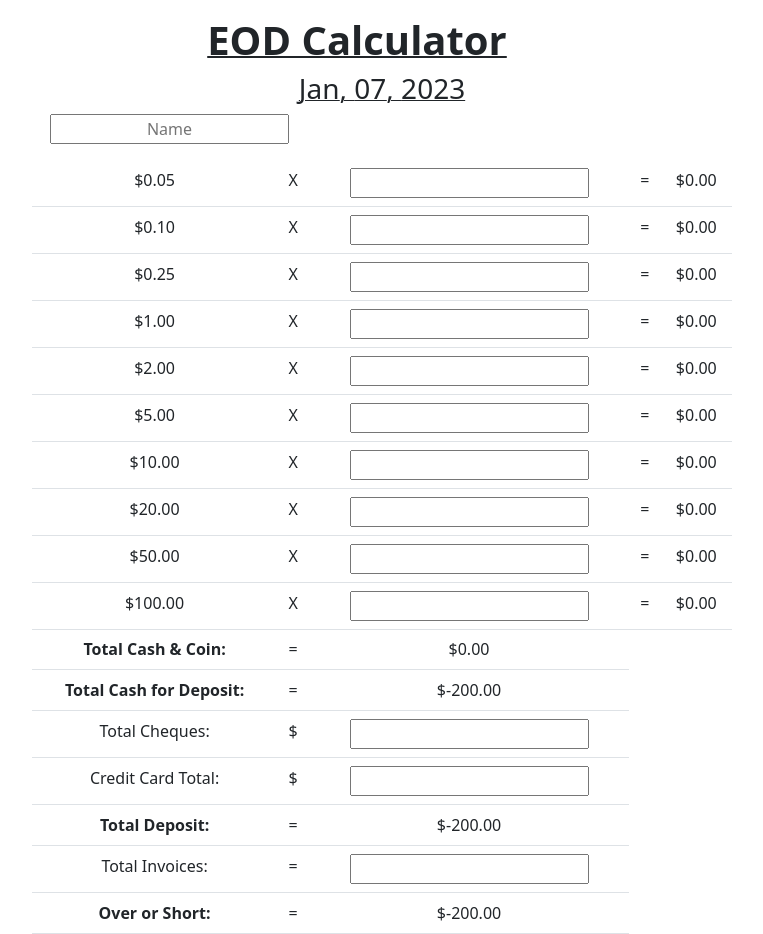
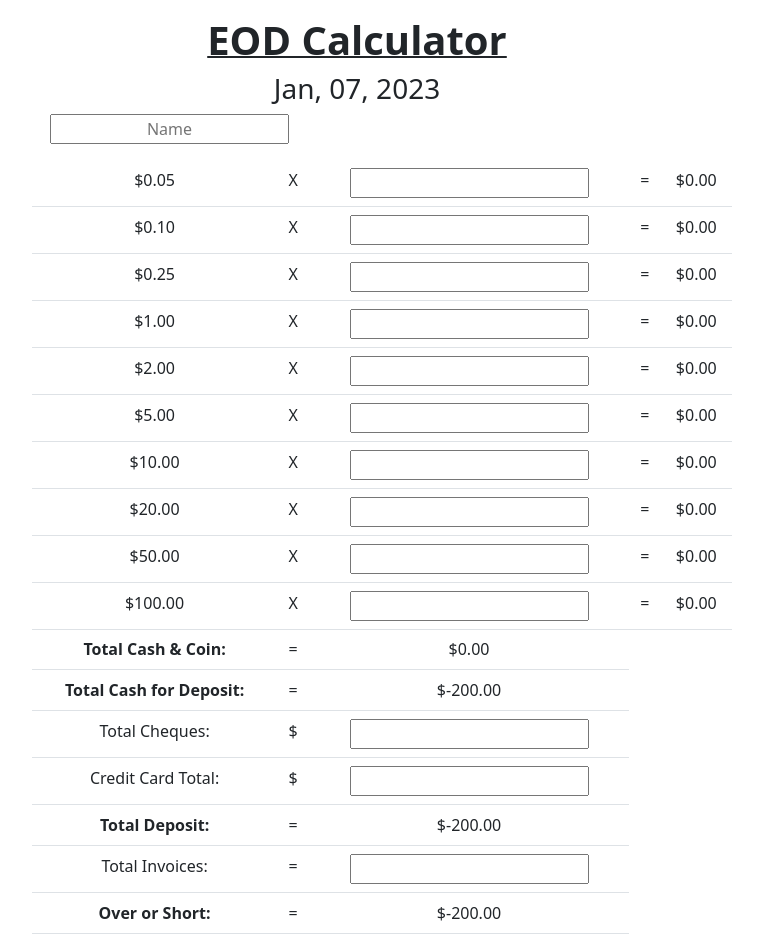
Before and after one commit to threnody5/end-of-day-calculator-react, a React (Create React App) app: page / in a window 1280 px wide. Shown: the whole page, without its empty margins (283-1046 px from the left). Built offline with nearby package versions, Linux system fonts and the light colour scheme.

Commit message:
correct recursion error to use Date component

```diff
--- a/src/components/Date/Date.jsx
+++ b/src/components/Date/Date.jsx
@@ -1,42 +1,40 @@
 /** @format */
 
-import React, { useEffect } from 'react';
+export default function () {
+  const monthName = [
+    'Jan',
+    'Feb',
+    'Mar',
+    'Apr',
+    'May',
+    'Jun',
+    'Jul',
+    'Aug',
+    'Sep',
+    'Oct',
+    'Nov',
+    'Dec',
+  ];
 
-export default function Date() {
-//   const monthName = [
-//     'Jan',
-//     'Feb',
-//     'Mar',
-//     'Apr',
-//     'May',
-//     'Jun',
-//     'Jul',
-//     'Aug',
-//     'Sep',
-//     'Oct',
-//     'Nov',
-//     'Dec',
-//   ];
+  const date = new Date();
 
-//   const date = new Date();
+  const year = date.getFullYear();
+  const month = date.getMonth();
+  let day = date.getDate();
 
-//   const year = date.getFullYear();
-//   const month = date.getMonth();
-//   let day = date.getDate();
+  if (day < 10) {
+    day = '0' + day;
+  }
 
-//   if (day < 10) {
-//     day = '0' + day;
-//   }
+  const currentMonth = monthName[month];
 
-//   const currentMonth = monthName[month];
-
-//   return (
-//     <div>
-//       <div>
-//         <h3>
-//           {currentMonth}, {day}, {year}
-//         </h3>
-//       </div>
-//     </div>
-//   );
+  return (
+    <div>
+      <div>
+        <h3>
+          {currentMonth}, {day}, {year}
+        </h3>
+      </div>
+    </div>
+  );
 }
--- a/src/components/Header/Header.jsx
+++ b/src/components/Header/Header.jsx
@@ -1,47 +1,20 @@
 /** @format */
 
-// import Date from '../Date/Date';
+import Date from '../Date/Date';
 
 import 'bootstrap/dist/css/bootstrap.css';
 import './Header.css';
 
 export default function Header() {
-
-  const monthName = [
-    'Jan',
-    'Feb',
-    'Mar',
-    'Apr',
-    'May',
-    'Jun',
-    'Jul',
-    'Aug',
-    'Sep',
-    'Oct',
-    'Nov',
-    'Dec',
-  ];
-
-  const date = new Date();
-
-  const year = date.getFullYear();
-  const month = date.getMonth();
-  let day = date.getDate();
-
-  if (day < 10) {
-    day = '0' + day;
-  }
-
-  const currentMonth = monthName[month];
-
   return (
     <div className='header-container pt-3'>
       <div>
-        <h1 className='header-title'><strong>EOD Calculator</strong></h1>
+        <h1 className='header-title'>
+          <strong>EOD Calculator</strong>
+        </h1>
       </div>
       <div>
-        {/* <Date /> */}
-        <h3 className='date'>{currentMonth}, {day}, {year}</h3>
+        <Date />
       </div>
     </div>
   );
```
